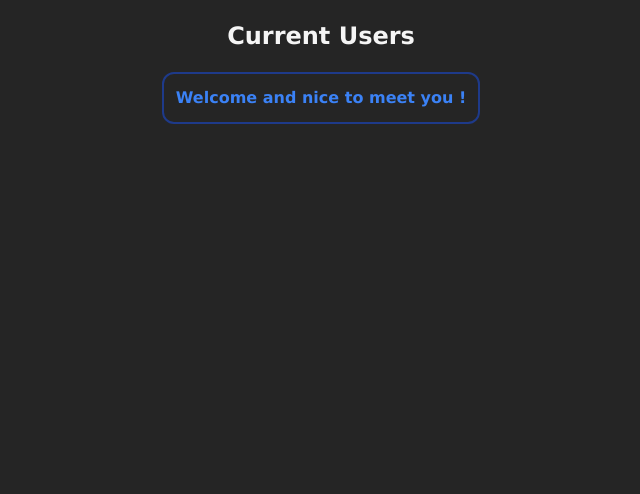
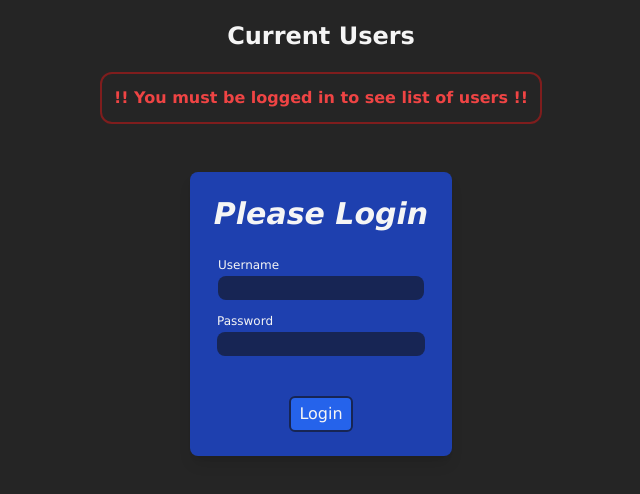
Before and after one commit to Sebssekk/k-react-course, a React (Vite) app: page / in a window 1280 px wide. Shown: the top 494 px of the page, without its empty margins (319-959 px from the left). Built offline with nearby package versions, Linux system fonts and the light colour scheme.

Commit message:
Login form (no handlers)

```diff
--- a/src/App.jsx
+++ b/src/App.jsx
@@ -1,10 +1,17 @@
+import { LoginForm } from "./components/LoginForm"
 import { UsersList } from "./components/UsersList"
 
 
 export const App = () => {
+    const isAuthenticated = false
+
     return (
     <>
-        <UsersList/>
+        <UsersList isAuthenticated={isAuthenticated}/>
+        <br /><br />
+        {
+            !isAuthenticated? <LoginForm/> : null
+        }
     </>
     )
 }
--- /dev/null
+++ b/src/components/LoginForm.jsx
@@ -0,0 +1,24 @@
+export const LoginForm = () => {
+    return (
+        <div className="flex flex-col items-center">
+            <div className="bg-blue-800 w-fit p-6 gap-2
+                            flex flex-col items-center rounded-lg shadow-lg">
+            <h1 className="text-3xl font-extrabold pb-3 italic">Please Login</h1>
+            <div>
+                <label className="text-xs" htmlFor="username">Username</label><br />
+                <input className="rounded-lg px-1 font-thin italic bg-blue-950"
+                    type="text" id="username"/>
+            </div>
+            <div>
+                <label className="text-xs" htmlFor="password">Password</label><br />
+                <input className="rounded-lg px-1 bg-blue-950"
+                    type="password" id="password"/>
+            </div>
+            <br />
+            <input className="border-2 py-1 px-2 rounded-md
+                            border-blue-950 bg-blue-600"
+                    type="button" value="Login" />
+            </div>
+        </div>
+    )
+}
--- a/src/components/UsersList.jsx
+++ b/src/components/UsersList.jsx
@@ -1,6 +1,7 @@
+import { PropTypes } from 'prop-types'
 import { UserDetails } from "./UserDetails"
 
-export const UsersList = () => {
+export const UsersList = ({isAuthenticated}) => {
     const users= [
         {
             age: 21,
@@ -28,8 +29,6 @@ export const UsersList = () => {
         },
 
     ]
-
-    const isAuthenticated = true
 
     // userType: ADMIN | COMMON | DISABLED
     const userType = "COMMON"
@@ -75,3 +74,7 @@ export const UsersList = () => {
         </section>
     </div>
 }
+
+UsersList.propTypes = {
+    isAuthenticated: PropTypes.bool.isRequired,
+}
```
